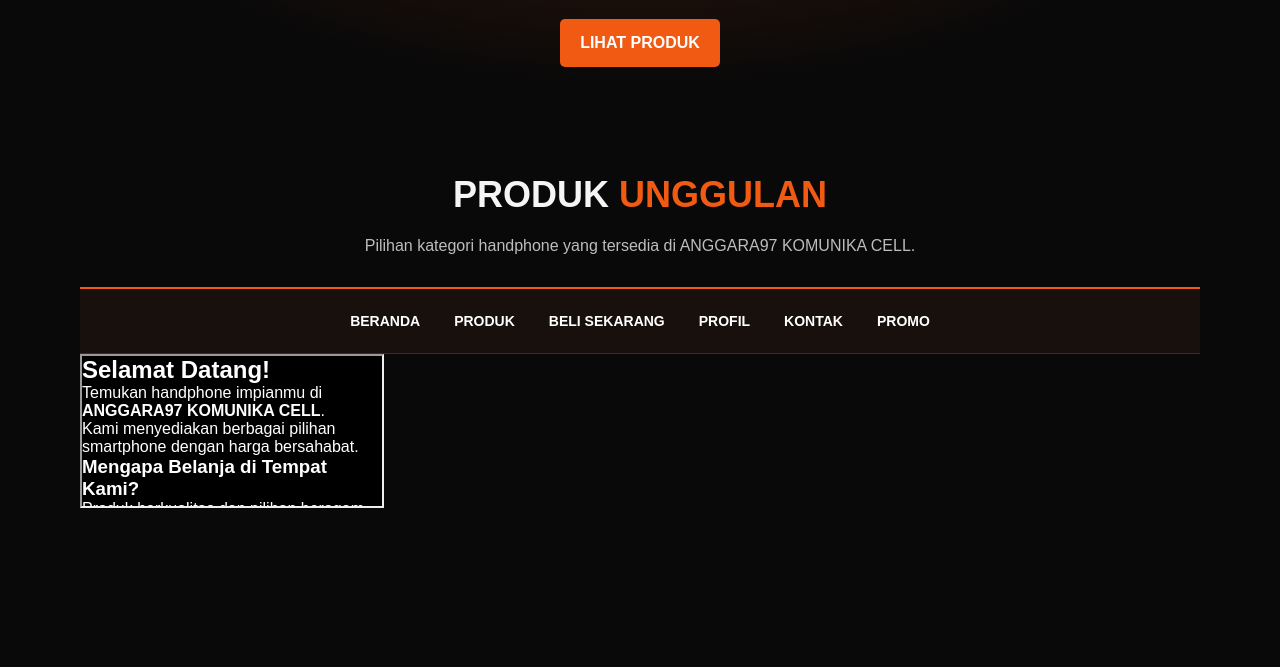
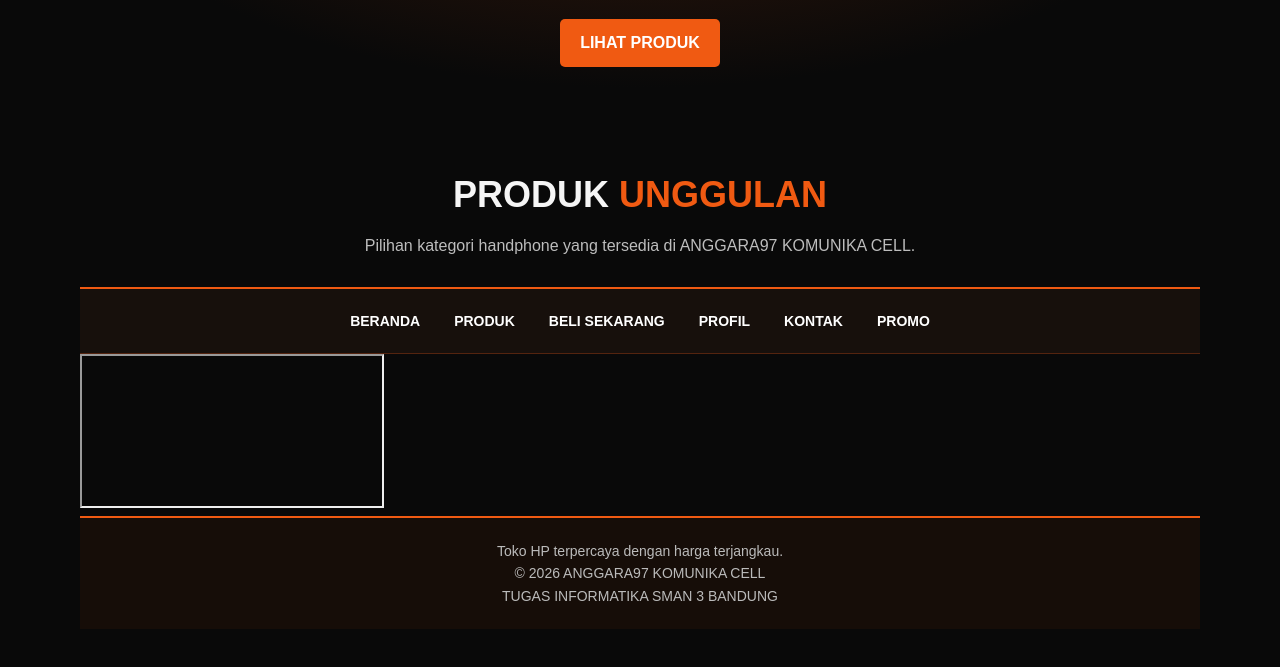
Before and after one commit to cileunyipride123/toko-hp-cina, a plain HTML site: page index.html in a window 1280 px wide. Shown: the part 708-1375 px from the top of the page. Before the commit the page ends 1278 px from the top, so only its background shows below. Drawn offline with Linux system fonts and the light colour scheme.

Commit message:
Update index.html

```diff
--- a/index.html
+++ b/index.html
@@ -75,7 +75,7 @@ footer{text-align:center;padding:22px;background:#160d08;border-top:2px solid va
   </nav>
 
   <main>
-  <iframe src="home.html" name="konten" title="Area konten website"
+  <iframe> src="home.html" name="konten" title="Area konten website"
   </iframe>
   </main>
 
```
